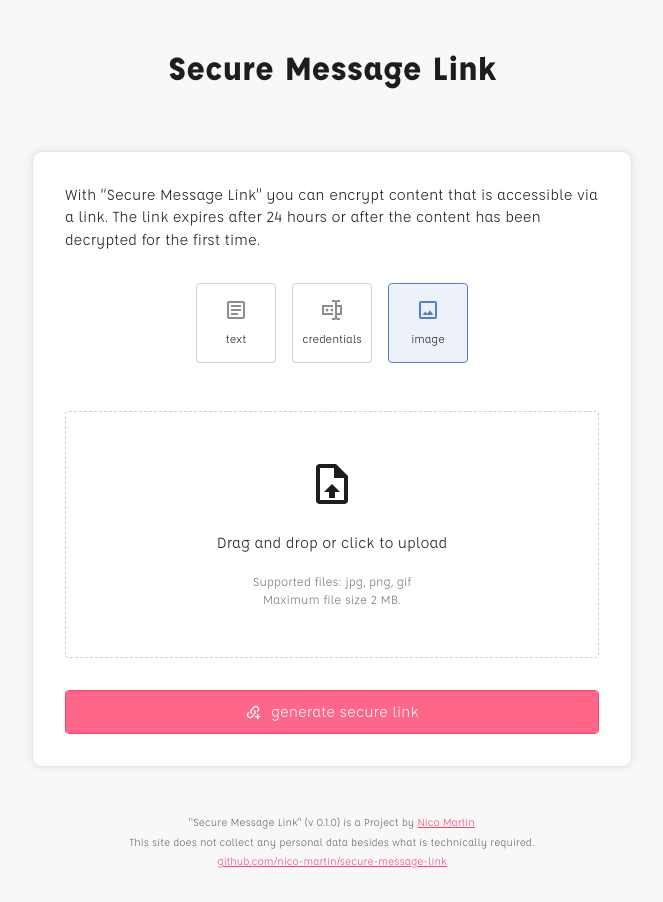
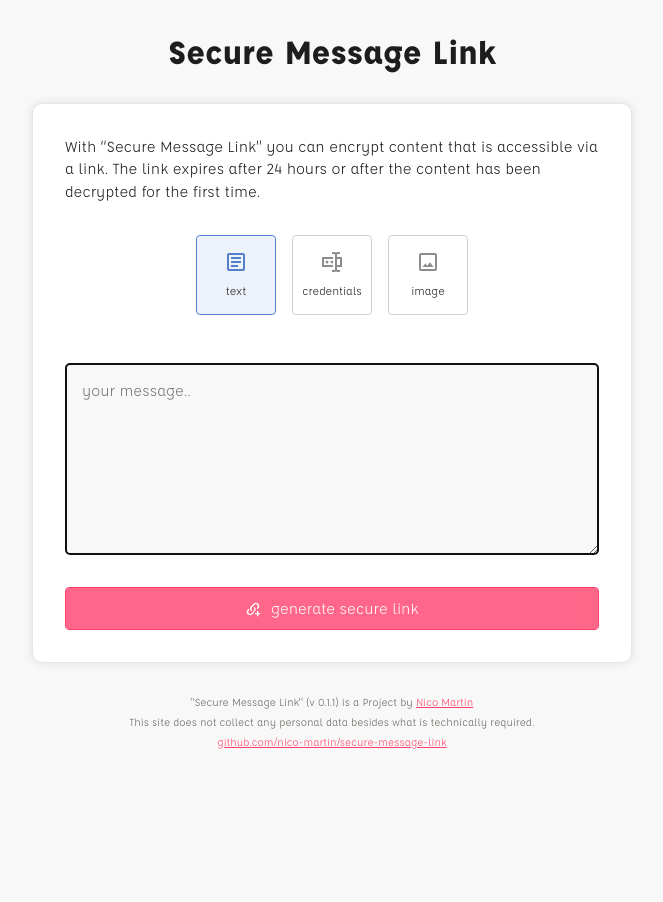
Before and after one commit to nico-martin/secure-message-link, a React (Vite) app: page / in a window 1280 px wide. Shown: the whole page, without its empty margins (308-971 px from the left). After the commit the page ends 800 px from the top, so only its background shows below. Built offline with nearby package versions, Linux system fonts and the light colour scheme.

Commit message:
small ui fixes

```diff
--- a/package.json
+++ b/package.json
@@ -1,6 +1,6 @@
 {
   "name": "secure-message-link",
-  "version": "0.1.0",
+  "version": "0.1.1",
   "description": "",
   "main": "src/index.ts",
   "author": "Nico Martin <mail@nico.dev>",
--- a/src/App.module.css
+++ b/src/App.module.css
@@ -5,7 +5,7 @@
   padding: var(--spacing) 0;
   display: flex;
   flex-direction: column;
-  gap: var(--spacing-large);
+  gap: var(--spacing);
 }
 
 .header {
--- a/src/app/Footer.module.css
+++ b/src/app/Footer.module.css
@@ -9,6 +9,7 @@
   p {
     font-size: var(--fs-xsmall);
     color: var(--c-p-light);
+    text-align: center;
 
     a {
       color: var(--c-grad);
--- a/src/app/Header.module.css
+++ b/src/app/Header.module.css
@@ -1,5 +1,4 @@
 .root {
-  padding: 1rem;
 }
 
 .heading {
--- a/src/app/create/CreateMessageForm.tsx
+++ b/src/app/create/CreateMessageForm.tsx
@@ -9,7 +9,7 @@ const CreateMessageForm: React.FC<{
   className?: string;
   onSubmit: (payload: Payload) => Promise<void>;
 }> = ({ className = '', onSubmit }) => {
-  const [type, setType] = React.useState<PayloadType>(PayloadType.IMAGE);
+  const [type, setType] = React.useState<PayloadType>(PayloadType.TEXT);
   const [error, setError] = React.useState<string>('');
   const [loading, setLoading] = React.useState<boolean>(false);
   const [file, setFile] = React.useState<File>(null);
@@ -36,6 +36,7 @@ const CreateMessageForm: React.FC<{
         try {
           if (type === PayloadType.IMAGE) {
             if (!file) {
+              setLoading(false);
               return;
             }
             const { fileContent, mimeType, title } = await readFile(file);
@@ -51,6 +52,7 @@ const CreateMessageForm: React.FC<{
               'input[name=password]'
             ).value;
             if (!username || !password) {
+              setLoading(false);
               return;
             }
             await onSubmit({ type, content: { username, password } });
@@ -60,6 +62,7 @@ const CreateMessageForm: React.FC<{
             );
             const text = textarea.value;
             if (!text) {
+              setLoading(false);
               return;
             }
             await onSubmit({ type, content: { text } });
--- a/src/app/display/payloadType/DisplayFile.module.css
+++ b/src/app/display/payloadType/DisplayFile.module.css
@@ -1,4 +1,11 @@
 .root {
+}
+
+.title {
+  flex-shrink: 1;
+  text-overflow: ellipsis;
+  overflow: hidden;
+  white-space: nowrap;
 }
 
 .file {
--- a/src/app/display/payloadType/DisplayFile.tsx
+++ b/src/app/display/payloadType/DisplayFile.tsx
@@ -25,7 +25,7 @@ const DisplayFile: React.FC<{ text: string; className?: string }> = ({
   return (
     <div className={cn(className, styles.root)}>
       <div className={styles.file}>
-        <p>{title}</p>
+        <p className={styles.title}>{title}</p>
         <Copy file={{ content: file, mimeType }} className={styles.copy} />
         <a className={styles.download} download={title} href={file}>
           <Icon icon={IconName.DOWNLOAD} />
```
